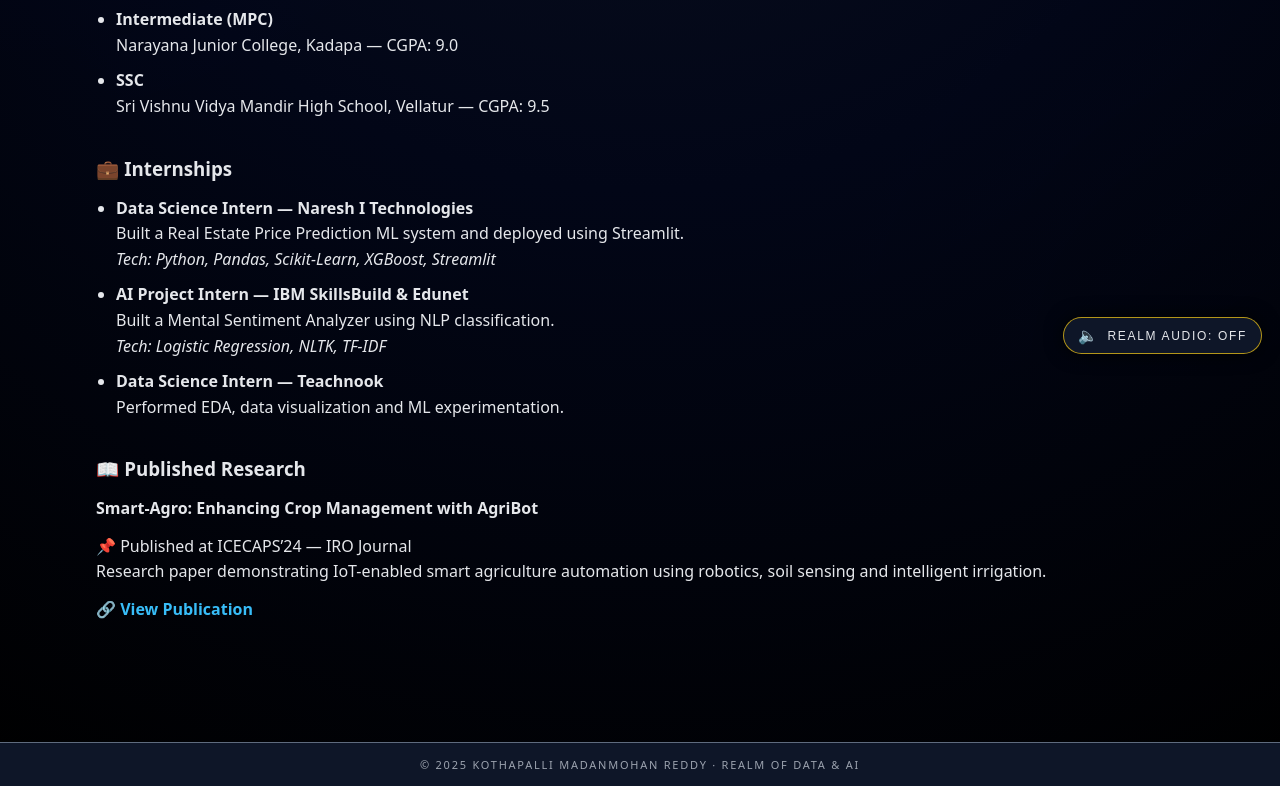
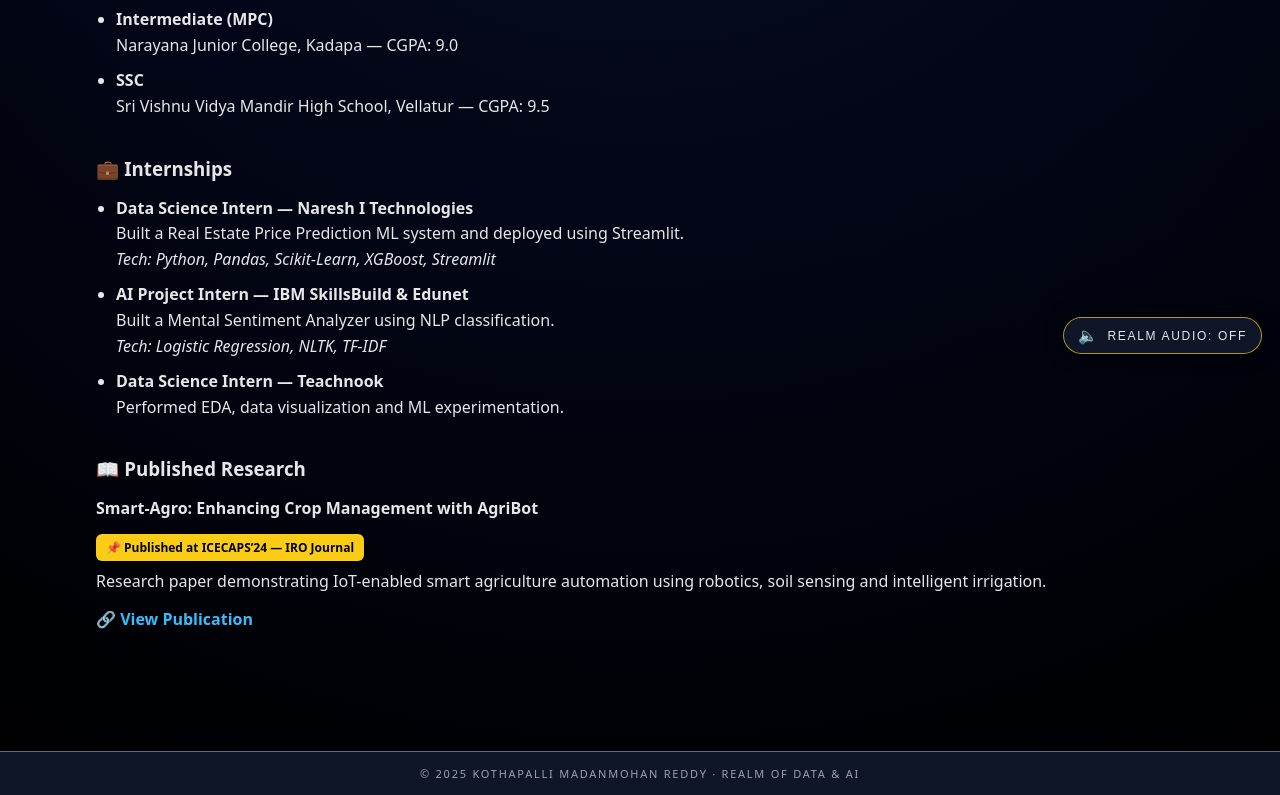
Before and after one commit to madhanreddy23/portfolio, a plain HTML site: page about.html in a window 1280 px wide. Shown: the part 428-1223 px from the top of the page. Drawn offline with Linux system fonts and the light colour scheme.

Commit message:
Update style.css

```diff
--- a/css/style.css
+++ b/css/style.css
@@ -1198,3 +1198,13 @@
     font-size: 17px;
   }
 }
+.research-badge {
+  background: #facc15;
+  color: #000;
+  padding: 4px 10px;
+  border-radius: 6px;
+  font-size: 12px;
+  display: inline-block;
+  margin-bottom: 8px;
+  font-weight: 600;
+}
```
